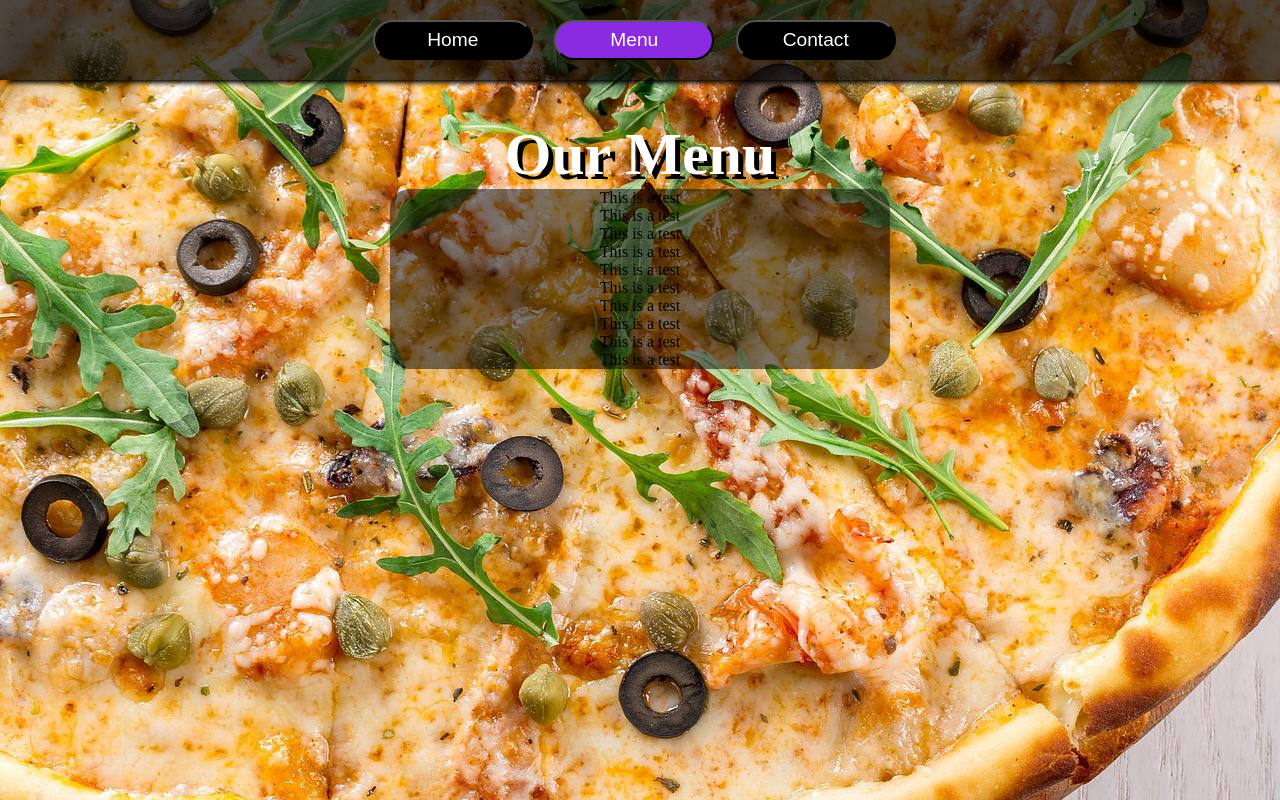
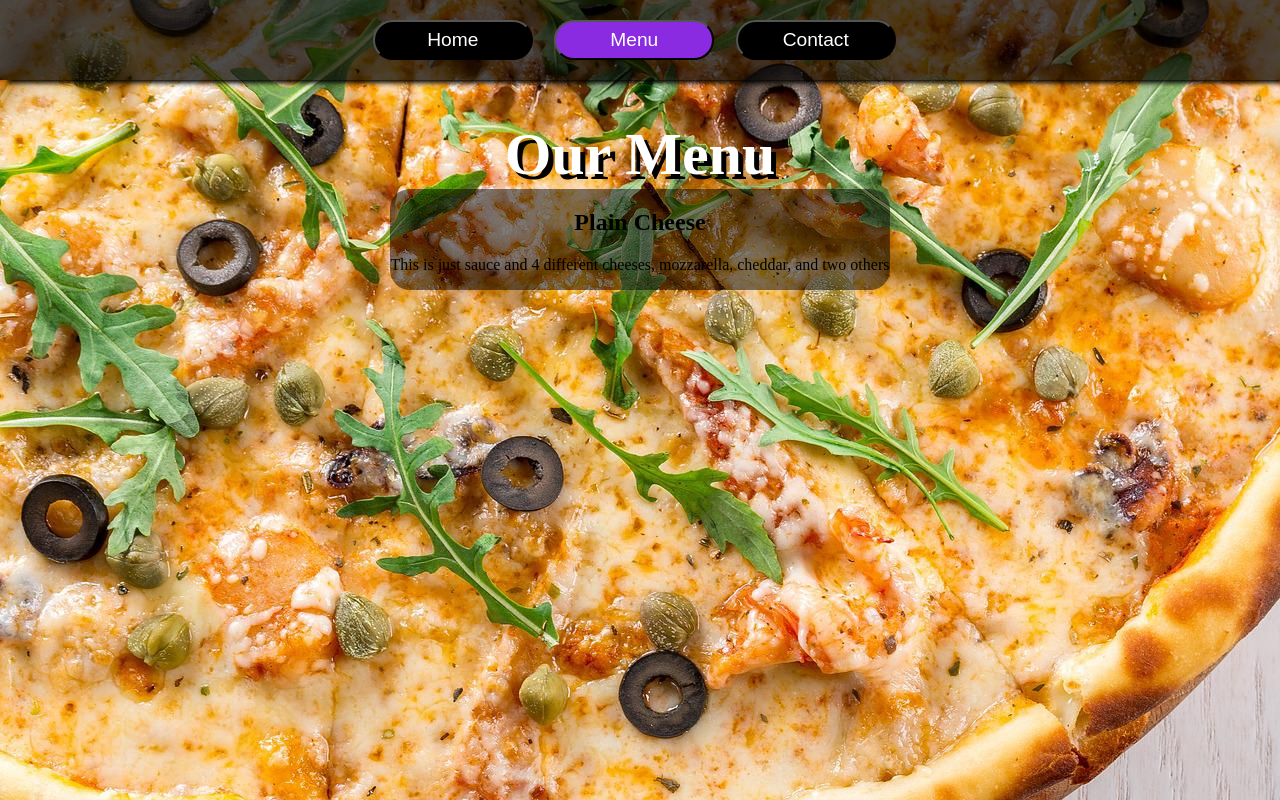
Before and after one commit to JohnCorrigan1/restaurant-page, a website built with webpack: page dist/index.html in a window 1280 px wide. Both pictures are taken after a click on the button "Menu". Built offline with nearby package versions, Linux system fonts and the light colour scheme.

Commit message:
background now fixed and updated menuItem function

```diff
--- a/src/pages/menuPage.js
+++ b/src/pages/menuPage.js
@@ -17,22 +17,23 @@ export default function loadMenu(){
     gridContainer.classList.add('grid-container')
     main.appendChild(gridContainer)
 
-    for(let i = 0; i < 10; i++){
-    gridContainer.appendChild(menuItem())
-    }
-    // for(i = 0; i < 10; i++){
-    //     const gridItem = document.createElement('div')
-    //     gridItem.classList.add('grid-item')
-    //     gridItem.textContent = "This is a test pls work"
-    //     gridContainer.appendChild('grid-item')
-    // }
-    // gridContainer.appendChild(menuItem())
-    }
+    let item = "Plain Cheese"
+    let description = "This is just sauce and 4 different cheeses, mozzarella, cheddar, and two others"
+    gridContainer.appendChild(menuItem(item, description))
+}
 
 
-    function menuItem(){
+    function menuItem(item, description){
         const gridItem = document.createElement('div')
         gridItem.classList.add('menu-item')
-        gridItem.textContent = "This is a test"
+
+        const itemTitle = document.createElement('h2')
+        itemTitle.textContent = item
+        gridItem.appendChild(itemTitle)
+
+        const itemDescription = document.createElement('p')
+        itemDescription.textContent = description
+        gridItem.appendChild(itemDescription)
+
         return gridItem
     }
--- a/src/style.css
+++ b/src/style.css
@@ -2,6 +2,7 @@ body {
     margin: 0;
     background: url('./imgs/pizza2.jpg') no-repeat;
     background-size: auto;
+    background-attachment: fixed;
 }
 
 .content {
```
Also changed, not shown: dist/f9b9a6459497757ea079.jpg (deleted), dist/main.js.
